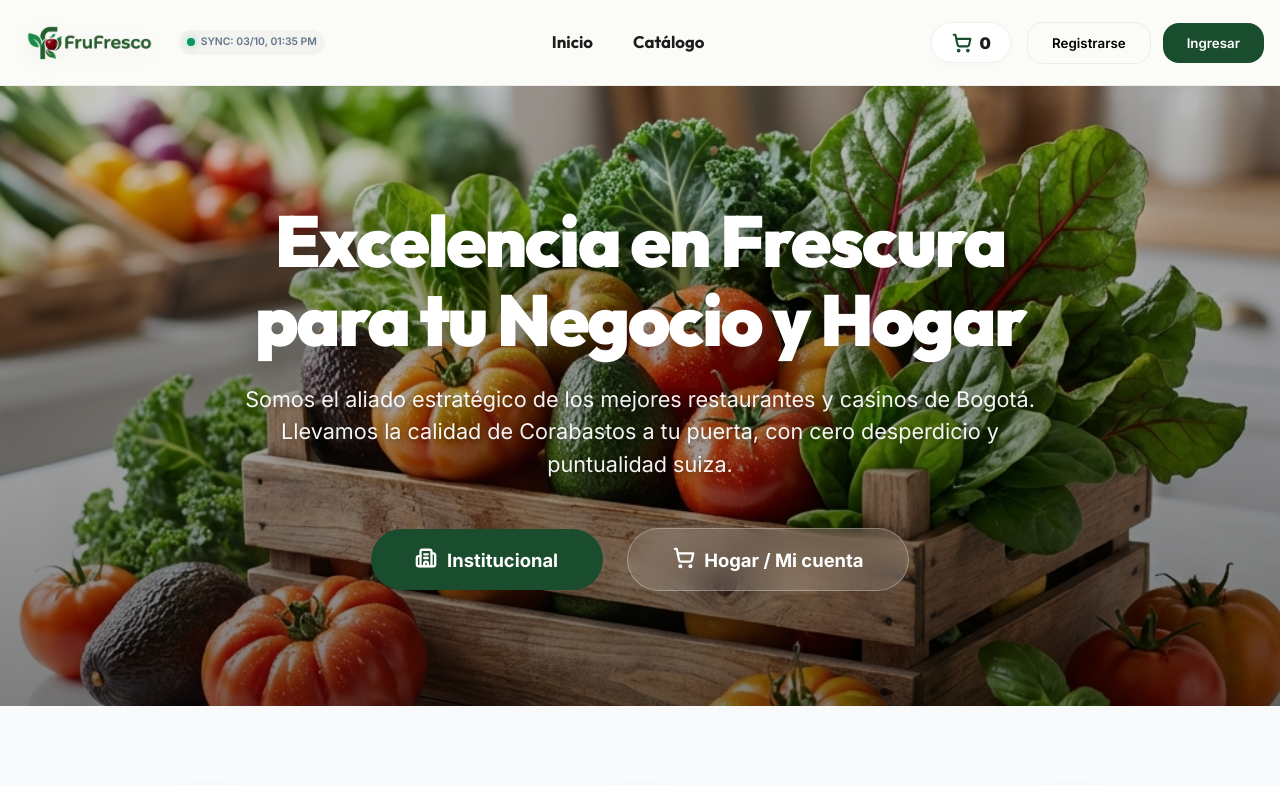
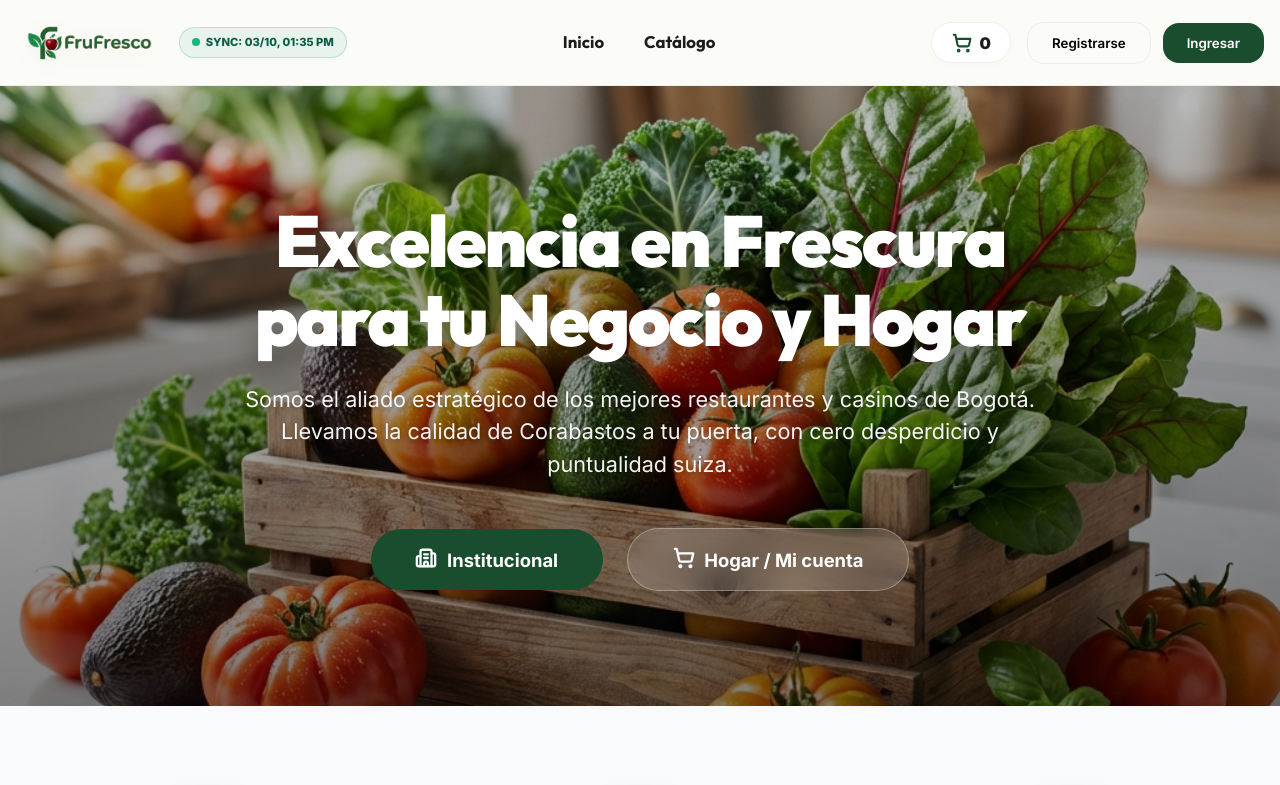
Before and after one commit to Sigpro219/frufresco, a Next.js app: page / in a window 1280 px wide. Shown: the top 785 px of the page. Built offline with nearby package versions, Linux system fonts and the light colour scheme; no server answers; the database is empty.

Commit message:
Navbar: Sync label now dynamic (fetches from app_settings) with status pulse animation

```diff
--- a/src/components/Navbar.tsx
+++ b/src/components/Navbar.tsx
@@ -20,6 +20,7 @@ export default function Navbar() {
     const [b2bEnabled, setB2bEnabled] = useState(false);
     const [dynamicLogo, setDynamicLogo] = useState<string | null>(null);
     const [appName, setAppName] = useState(config.brand.name);
+    const [lastSyncDate, setLastSyncDate] = useState(SYNC_METADATA.lastSync);
     const [themeConfig, setThemeConfig] = useState<{primary: string, secondary: string} | null>(null);
     const [operationsOpen, setOperationsOpen] = useState(false);
     const [mounted, setMounted] = useState(false);
@@ -42,7 +43,7 @@ export default function Navbar() {
                 const { data: settings, error } = await supabase
                     .from('app_settings')
                     .select('key, value')
-                    .in('key', ['enable_b2b_lead_capture', 'app_logo_url', 'app_name', 'system_roles', 'primary_color', 'secondary_color']);
+                    .in('key', ['enable_b2b_lead_capture', 'app_logo_url', 'app_name', 'system_roles', 'primary_color', 'secondary_color', 'last_core_sync']);
 
                 if (!isMounted) return;
 
@@ -66,6 +67,10 @@ export default function Navbar() {
 
                     const primaryObj = settings.find((s: {key: string, value: string}) => s.key === 'primary_color');
                     const secondaryObj = settings.find((s: {key: string, value: string}) => s.key === 'secondary_color');
+                    const syncObj = settings.find((s: {key: string, value: string}) => s.key === 'last_core_sync');
+
+                    if (syncObj?.value) setLastSyncDate(syncObj.value);
+
                     if (primaryObj?.value || secondaryObj?.value) {
                         setThemeConfig({
                             primary: primaryObj?.value || '#22c55e', // default green
@@ -205,21 +210,36 @@ export default function Navbar() {
                         display: 'flex',
                         alignItems: 'center',
                         gap: '6px',
-                        padding: '4px 8px',
+                        padding: '6px 12px',
                         borderRadius: 'var(--radius-full)',
-                        backgroundColor: 'rgba(0,0,0,0.03)',
-                        fontSize: '0.65rem',
-                        color: '#64748b',
-                        fontWeight: '600'
-                    }} title={mounted ? `Última sincronización CORE: ${new Date(SYNC_METADATA.lastSync).toLocaleString()}` : 'Cargando...'}>
+                        backgroundColor: 'rgba(5, 150, 105, 0.08)',
+                        fontSize: '0.7rem',
+                        color: '#065f46',
+                        fontWeight: '800',
+                        border: '1px solid rgba(5, 150, 105, 0.2)',
+                        boxShadow: '0 2px 4px rgba(0,0,0,0.02)'
+                    }} title={mounted ? `Última sincronización: ${new Date(lastSyncDate).toLocaleString()}` : 'Cargando...'}>
                         <div style={{
                             width: '8px',
                             height: '8px',
                             borderRadius: '50%',
-                            backgroundColor: '#059669', // Verde esmeralda para forzar refresh
-                            boxShadow: '0 0 10px rgba(5, 150, 105, 0.4)'
-                        }}></div>
-                        <span>SYNC: {mounted ? new Date(SYNC_METADATA.lastSync).toLocaleDateString([], {day: '2-digit', month: '2-digit', hour: '2-digit', minute: '2-digit'}) : '...'}</span>
+                            backgroundColor: '#10B981',
+                            position: 'relative',
+                            display: 'flex',
+                            alignItems: 'center',
+                            justifyContent: 'center'
+                        }}>
+                            <div style={{
+                                position: 'absolute',
+                                width: '100%',
+                                height: '100%',
+                                borderRadius: '50%',
+                                backgroundColor: '#10B981',
+                                opacity: 0.6,
+                                animation: 'ping 2s cubic-bezier(0, 0, 0.2, 1) infinite'
+                            }} />
+                        </div>
+                        <span>SYNC: {mounted ? new Date(lastSyncDate).toLocaleDateString([], {day: '2-digit', month: '2-digit', hour: '2-digit', minute: '2-digit'}) : '...'}</span>
                     </div>
                 </Link>
 
@@ -474,6 +494,12 @@ export default function Navbar() {
                     0% { background-position: 200% 0; }
                     100% { background-position: -200% 0; }
                 }
+                @keyframes ping {
+                    75%, 100% {
+                        transform: scale(2);
+                        opacity: 0;
+                    }
+                }
             `}</style>
         </header>
     );
```
